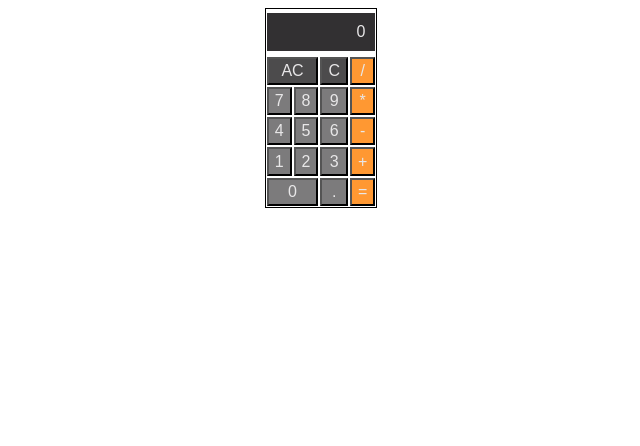
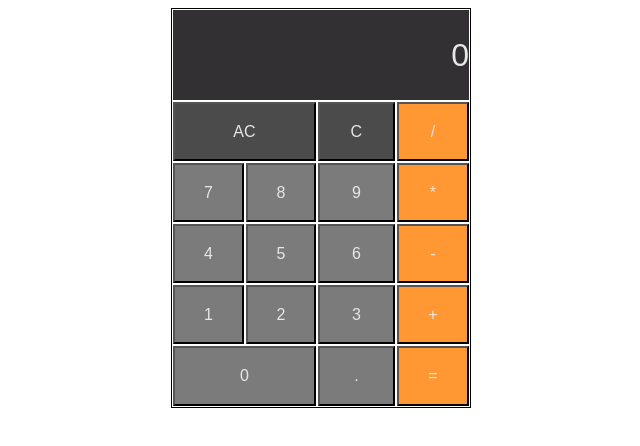
Before and after one commit to abuzzany/capculator, a website built with webpack: page src/index.html in a window 1280 px wide. Shown: the whole page, without its empty margins (319-959 px from the left). Built offline with nearby package versions, Linux system fonts and the light colour scheme.

Commit message:
Adjust size styles

```diff
--- a/src/css/style.css
+++ b/src/css/style.css
@@ -8,10 +8,9 @@
 .capculator{
     margin: auto;
     border-collapse: collapse;
-    width: 100px;
-    height: 200px;
+    width: 300px;
+    height: 400px;
     border: 1px solid black;
-
 }
 
 .capculator > td{
@@ -27,9 +26,9 @@
     align-items: flex-end;
     justify-content: space-around;
     flex-direction: column;
-    padding: 10px;
-    word-wrap: break-word;
-    word-break: break-all;
+    width: 100%;
+    height: 100%;
+    font-size: 2rem;
 }
 
 .operand{
```
